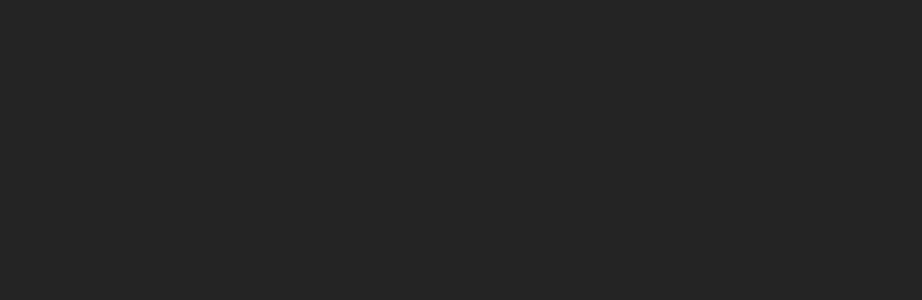
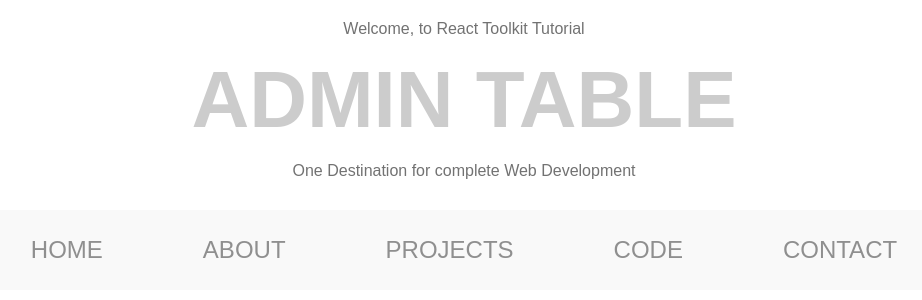
Before and after one commit to Amitkr001/React-toolkit-Project, a React (Vite) app in the folder redux project/: page / in a window 1280 px wide. Shown: the top 300 px of the page, without its empty margins (176-1098 px from the left). Built offline with nearby package versions, Linux system fonts and the light colour scheme.

Commit message:
completed ui 90%

```diff
--- a/redux project/package.json
+++ b/redux project/package.json
@@ -13,6 +13,7 @@
     "@reduxjs/toolkit": "^2.2.5",
     "react": "^18.2.0",
     "react-dom": "^18.2.0",
+    "react-icons": "^5.2.1",
     "react-redux": "^9.1.2",
     "styled-components": "^6.1.11"
   },
--- a/redux project/src/App.jsx
+++ b/redux project/src/App.jsx
@@ -1,11 +1,12 @@
 import React from 'react'
+import Navbar from './components/nav'
 
 const App = () => {
   return (
-    <div>
+    <>
+    <Navbar/>
 
-
-    </div>
+    </>
   )
 }
 
--- a/redux project/src/index.css
+++ b/redux project/src/index.css
@@ -1,14 +1,60 @@
-:root {
-  font-family: Inter, system-ui, Avenir, Helvetica, Arial, sans-serif;
-  line-height: 1.5;
-  font-weight: 400;
+* {
+  padding: 0;
+  margin: 0;
+  font-family: "Work Sans", sans-serif;
+}
 
-  color-scheme: light dark;
-  color: rgba(255, 255, 255, 0.87);
-  background-color: #242424;
+html {
+  font-size: 62.5%;
+}
 
-  font-synthesis: none;
-  text-rendering: optimizeLegibility;
-  -webkit-font-smoothing: antialiased;
-  -moz-osx-font-smoothing: grayscale;
+body {
+  display: flex;
+  flex-direction: column;
+  align-items: center;
+  position: relative;
+  min-height: 100vh;
+  margin-top: 2rem;
 }
+
+div {
+  color: #727272;
+  text-align: center;
+  font-size: 1.6rem;
+}
+
+h1 {
+  margin: 16px;
+  font-size: 8rem;
+  color: #ccc;
+  text-transform: uppercase;
+  font-weight: 600;
+  transition: all 2s linear;
+  position: relative;
+}
+
+p,
+a {
+  font-size: 1.8rem;
+  color: #ccc;
+  text-transform: uppercase;
+  font-weight: 600;
+  transition: all 1s ease-in-out;
+  position: relative;
+}
+
+.btn {
+  border: none;
+  opacity: 0.9;
+  outline: none;
+  color: #fff;
+  cursor: pointer;
+  font-size: 1.8rem;
+  padding: 7px 13px;
+  border-radius: 4px;
+  letter-spacing: 0.3px;
+  box-shadow: rgba(0, 0, 0, 0.05) 0px 6px 24px 0px,
+    rgba(0, 0, 0, 0.08) 0px 0px 0px 1px;
+  transition: transform 0.5s ease;
+  background: linear-gradient(135deg, #7f6de3 0%, #11aaf1 100%);
+}
```
Also changed, not shown: 1 other file (tests, documents, lock files or other folders).
